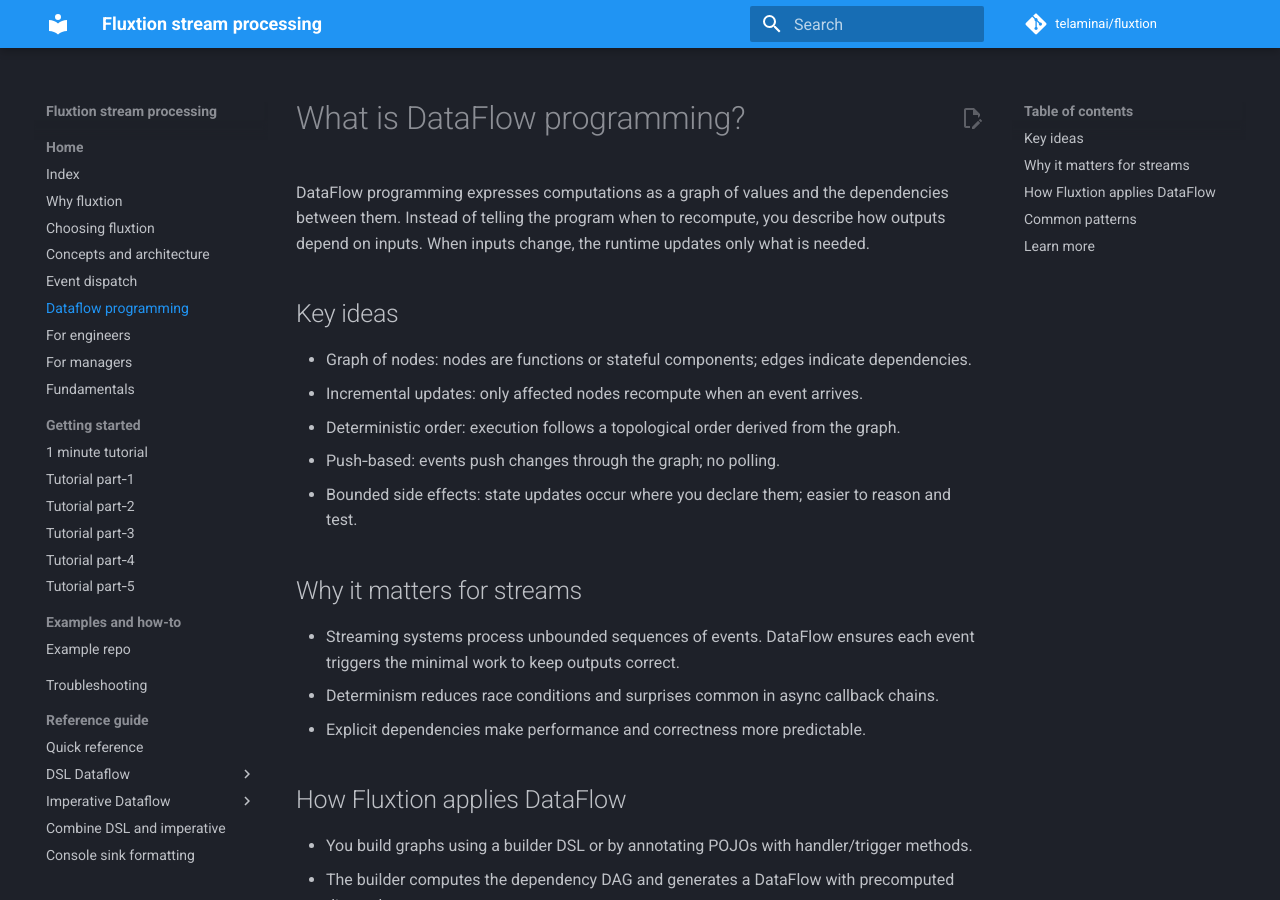
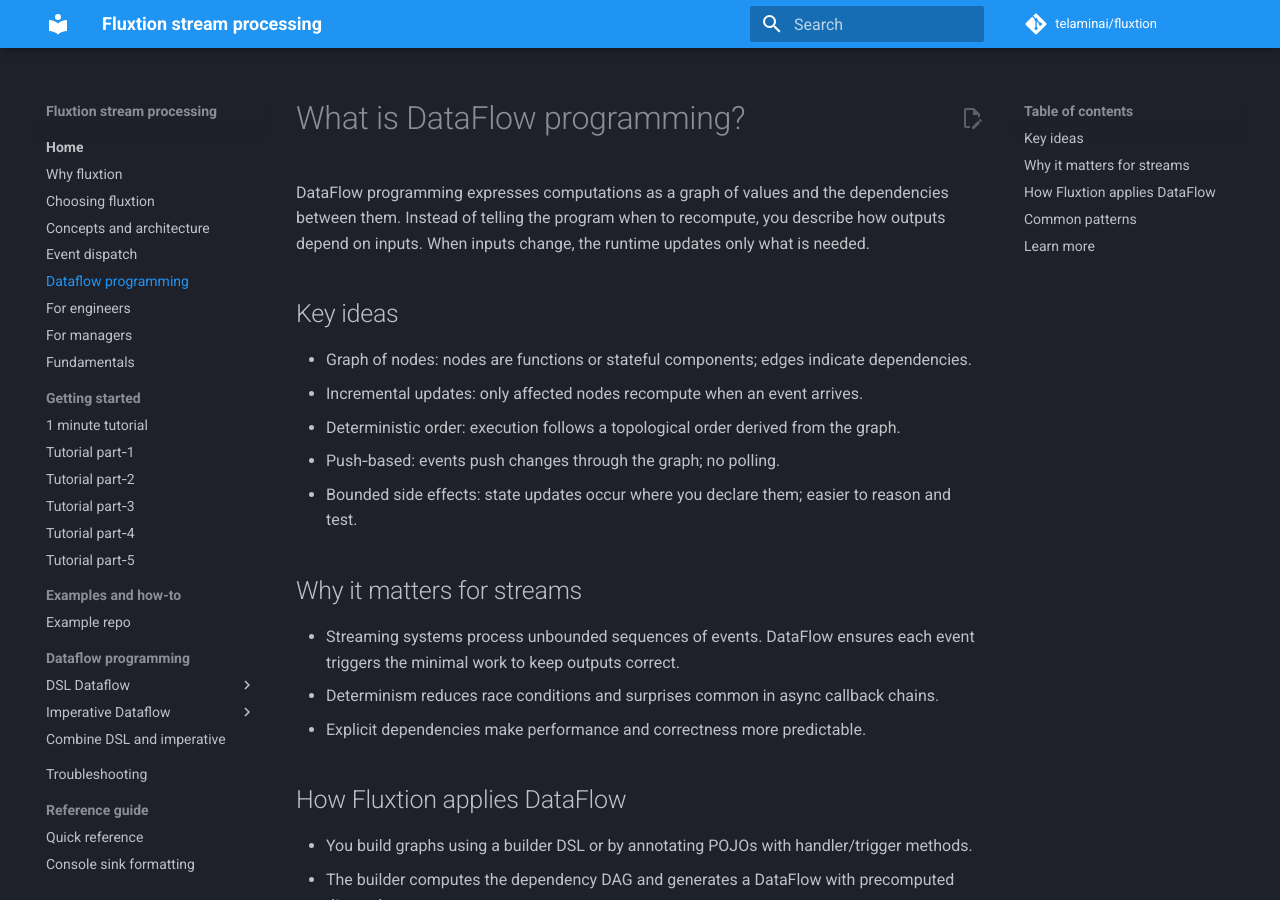
Before and after one commit to telaminai/fluxtion, an MkDocs documentation site: the page built from docs/home/what-is-dataflow.md, in a window 1280 px wide and 900 px high. Built offline with MkDocs 1.6.1 and Material for MkDocs 9.7.7, drawn with Linux system fonts in a browser that asks for light colours; comment, search, counter and statistics services are not loaded; some of the changed lines change nothing that is shown.

Commit message:
Restructure mkdocs navigation: relocate Troubleshooting and Reference guide sections for improved organization, and update Home section index link.

```diff
--- a/mkdocs.yml
+++ b/mkdocs.yml
@@ -65,7 +65,7 @@
 
 nav:
   - Home:
-      - Index: overview-imperative.md
+      - Index: index.md
       - Why fluxtion: home/why-fluxtion.md
       - Choosing fluxtion: home/choosing-fluxtion.md
       - Concepts and architecture: home/concepts-and-architecture.md
@@ -83,9 +83,7 @@
       - Tutorial part‑5: getting-started/tutorial-part-5.md
   - Examples and how-to:
       - Example repo: example/examples.md
-  - Troubleshooting: troubleshooting/index.md
-  - Reference guide:
-      - Quick reference: reference/reference-documentation.md
+  - Dataflow programming:
       - DSL Dataflow:
           - DSL introduction: reference/functional/overview-functional.md
           - DSL core: reference/functional/dataflow-functional-dsl.md
@@ -103,6 +101,9 @@
           - Imperative Advanced: reference/imperative/advanced.md
           - Imperative Lifecycle callbacks: reference/imperative/lifecycle-callbacks.md
       - Combine DSL and imperative: reference/connecting-dsl-imperative.md
+  - Troubleshooting: troubleshooting/index.md
+  - Reference guide:
+      - Quick reference: reference/reference-documentation.md
       - Console sink formatting: reference/console-sink-format.md
       - API javadoc:
         - Fluxtion-runtime: https://javadoc.io/doc/com.telamin.fluxtion/fluxtion-runtime/latest/index.html
```
